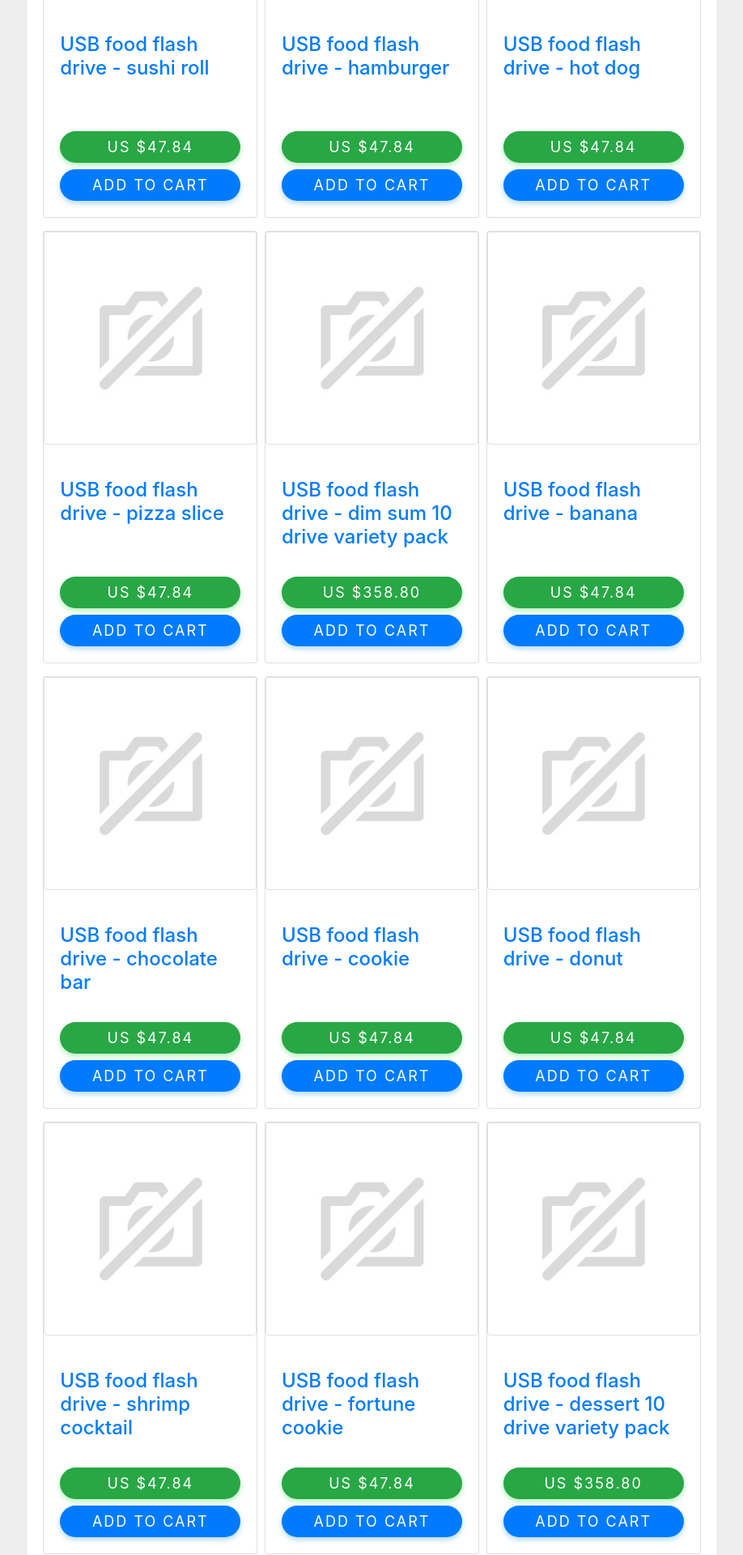
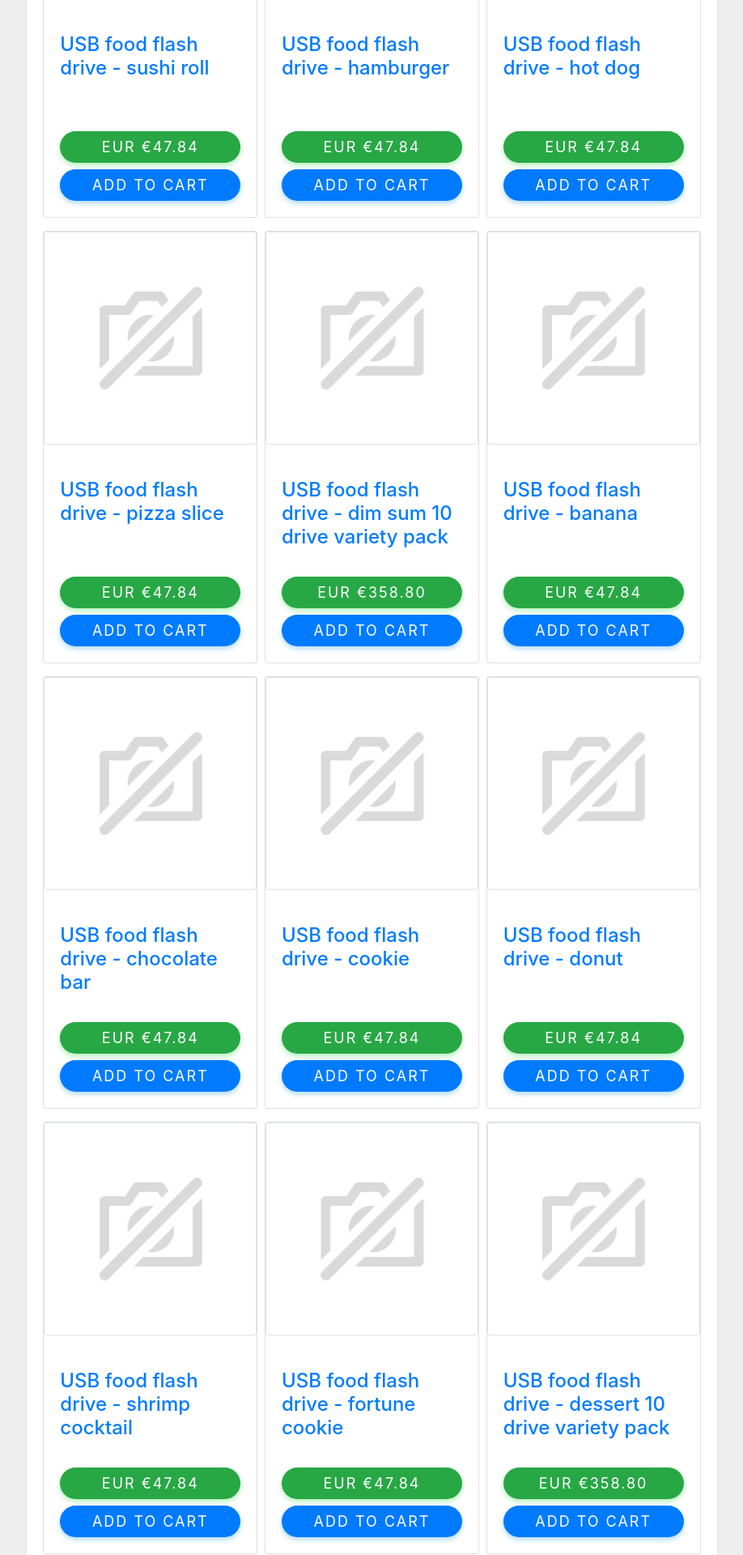
Before and after one commit to DragonsFruit/WWI, a PHP site: page /wwi/ProductList.php in a window 1280 px wide. Shown: the part 985-2905 px from the top of the page at 81% size, without its empty margins (323-1241 px from the left). Run offline with PHP 8.4, Linux system fonts and the light colour scheme; data comes from the database, SQL or seed files in the repository; some libraries are stand-ins or nearby versions.

Commit message:
- dollar in euro veranderd

```diff
--- a/ProductList.php
+++ b/ProductList.php
@@ -92,7 +92,7 @@
 	                                <div class="row">
 		                                <div class="col-12">
 			                                <a href="#!" id="buyNowButton" class="buy-now btn btn-success btn-success-custom w-100 mb-2">
-				                                <span class="price-symbol">US $</span><span id="totalPrice"><?php echo $product["RecommendedRetailPrice"] ?></span>
+				                                <span class="price-symbol">EUR €</span><span id="totalPrice"><?php echo $product["RecommendedRetailPrice"] ?></span>
 			                                </a>
 			                                <a href="#!" id="addCartButton" class="add-to-cart btn btn-primary btn-primary-custom w-100">Add to Cart</a>
 		                                </div>
```
